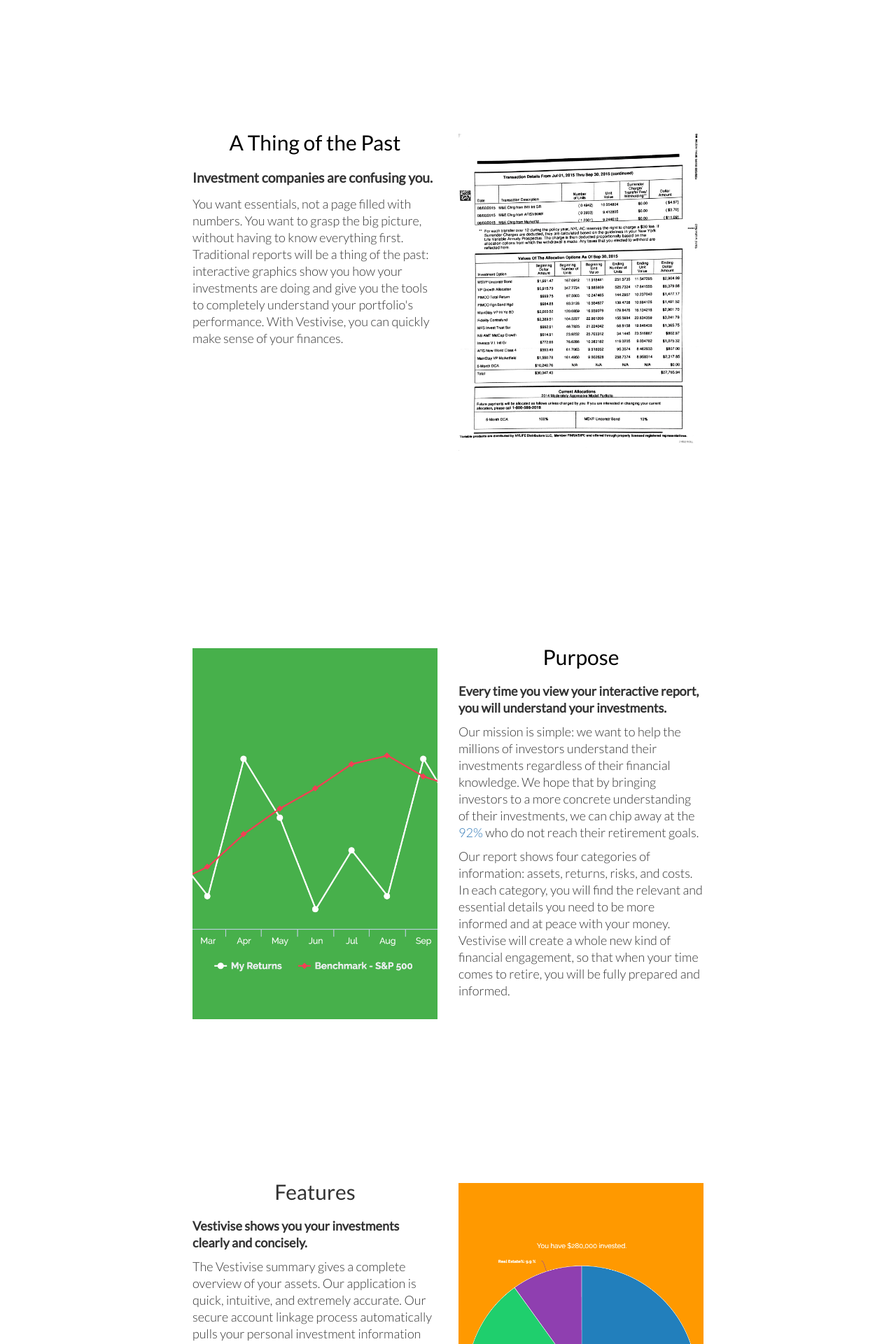
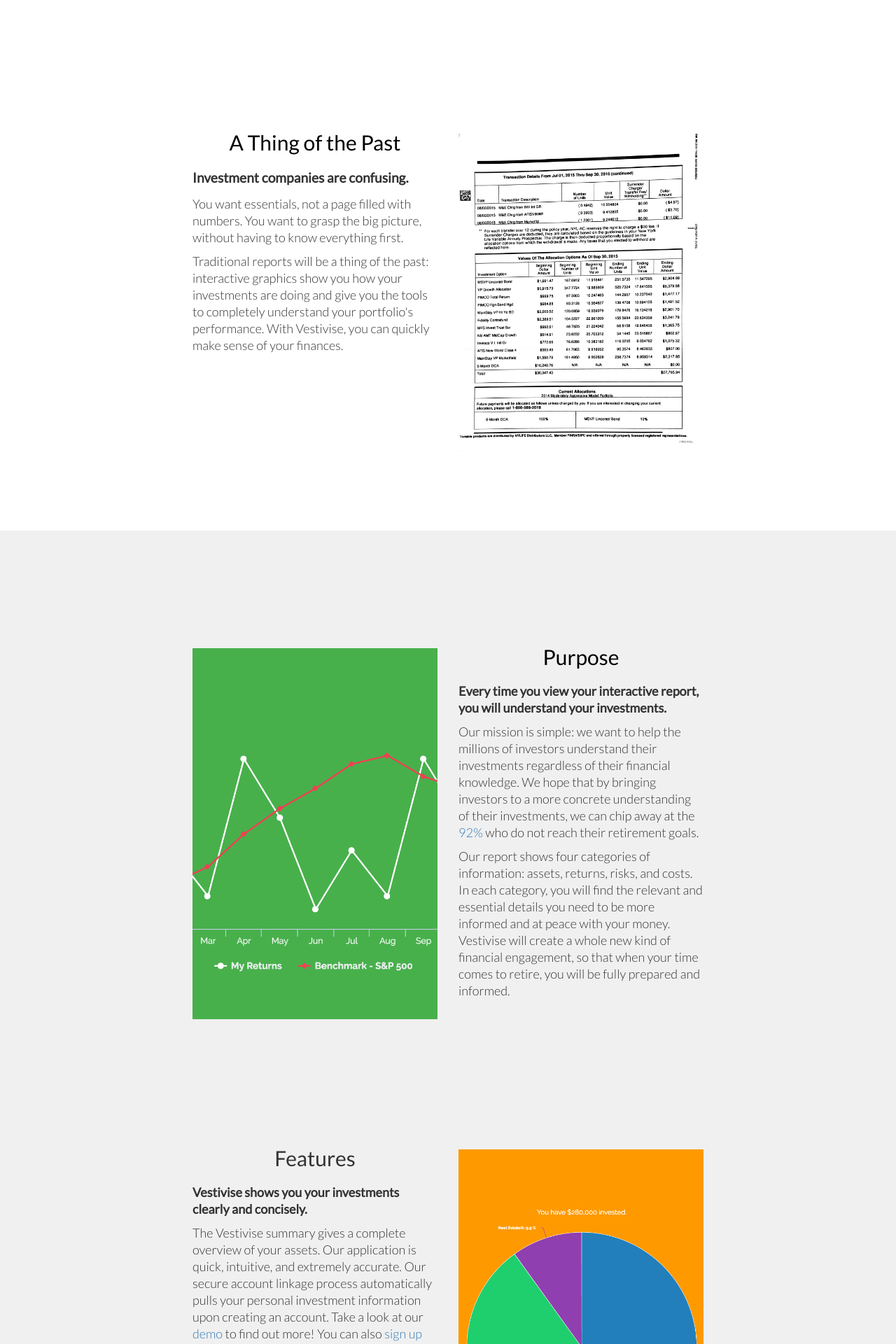
Before and after one commit to Vestivise/Vestivise_Marketing, a Django app: template templates/index.html in a window 1280 px wide. Shown: the part 1701-3621 px from the top of the page at 70% size. Run offline with Django 3.2, Linux system fonts and the light colour scheme; the template is opened without the code that fills it, so the values that code supplies are empty; some libraries are stand-ins or nearby versions.

Commit message:
josh's final edits for marketing MVP site

```diff
--- a/templates/index.html
+++ b/templates/index.html
@@ -84,9 +84,9 @@
       <br><br>
       <div class="col-sm-6">
       <h2 style="color:black;">A Thing of the Past</h2>
-            <p align="left" style="font-weight:bold; font-size:larger; line-height: 1.5em; letter-spacing: 120%;">Investment companies are confusing you.
+            <p align="left" style="font-weight:bold; font-size:larger; line-height: 1.5em; letter-spacing: 120%;">Investment companies are confusing.
             </p>
-            <p align="left" style="font-size:large;">You want essentials, not a page filled with numbers. You want to grasp the big picture, without having to know everything first. Traditional reports will be a thing of the past: interactive graphics show you how your investments are doing and give you the tools to completely understand your portfolio's performance. With Vestivise, you can quickly make sense of your finances.
+            <p align="left" style="font-size:large;">You want essentials, not a page filled with numbers. You want to grasp the big picture, without having to know everything first.</p><p align="left" style="font-size:large;">Traditional reports will be a thing of the past: interactive graphics show you how your investments are doing and give you the tools to completely understand your portfolio's performance. With Vestivise, you can quickly make sense of your finances.
             </p>
     </div>
     <div class="col-sm-6">
@@ -97,8 +97,8 @@
     </div>
     </div>
     <br>
-  </section><!--/#purpose-->
-  <section id="purpose">
+  </section><!--/#past-->
+  <section id="purpose" style="background:rgba(240,240,240,1.00)">
     <div class="container">
     	<div class="heading text-center col-sm-8 col-sm-offset-2 wow fadeInUp" data-wow-duration="1200ms" data-wow-delay="300ms">
       <div class="row">
@@ -120,9 +120,8 @@
     </div>
     </div>
   </section><!--/#purpose-->
-  <br><br>
 
-  <section id="features" style="background:rgba(255,255,255,1.00)">
+  <section id="features" style="background:rgba(240,240,240,1.00)">
     <div class="container" >
     <br><br><br>
       <div class="heading text-center col-sm-8 col-sm-offset-2 wow fadeInUp" data-wow-duration="1200ms" data-wow-delay="300ms">
```
